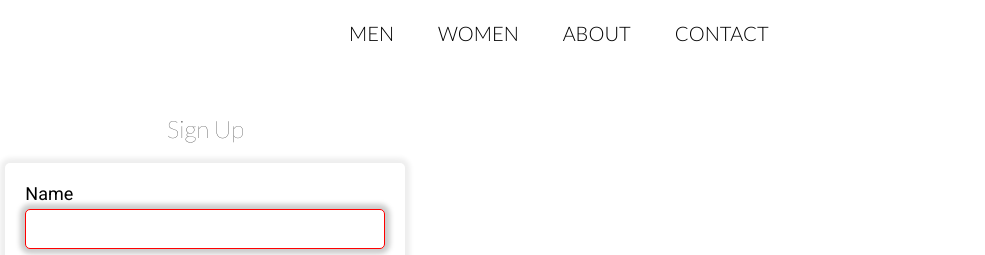
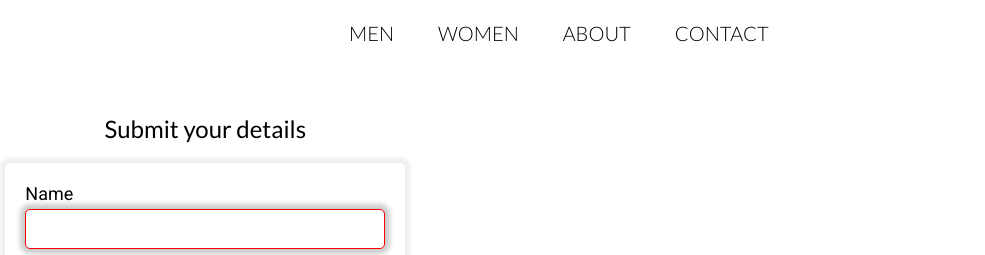
Before and after one commit to emilrh91/Rainydays, a plain HTML site: page checkout.html in a window 1280 px wide. Shown: the top 255 px of the page, 295-1280 px from the left. Drawn offline with Linux system fonts and the light colour scheme.

Commit message:
Final version

```diff
--- a/checkout.html
+++ b/checkout.html
@@ -36,7 +36,7 @@
 
     <main>
         <section>
-          <h1>Sign Up</h1>
+          <h1>Submit your details</h1>
           <form action="success.html" class="card">
             <div  class="form-field">
               <label for="username">Name</label>
--- a/css/checkout.css
+++ b/css/checkout.css
@@ -14,9 +14,8 @@ main {
 
 section h1 {
   font-family: 'Lato', Verdana, Geneva, Tahoma, sans-serif;
-  font-weight: lighter;
   margin-top: 2em;
-
+  font-weight: 500;
 }
 
 section {
```
